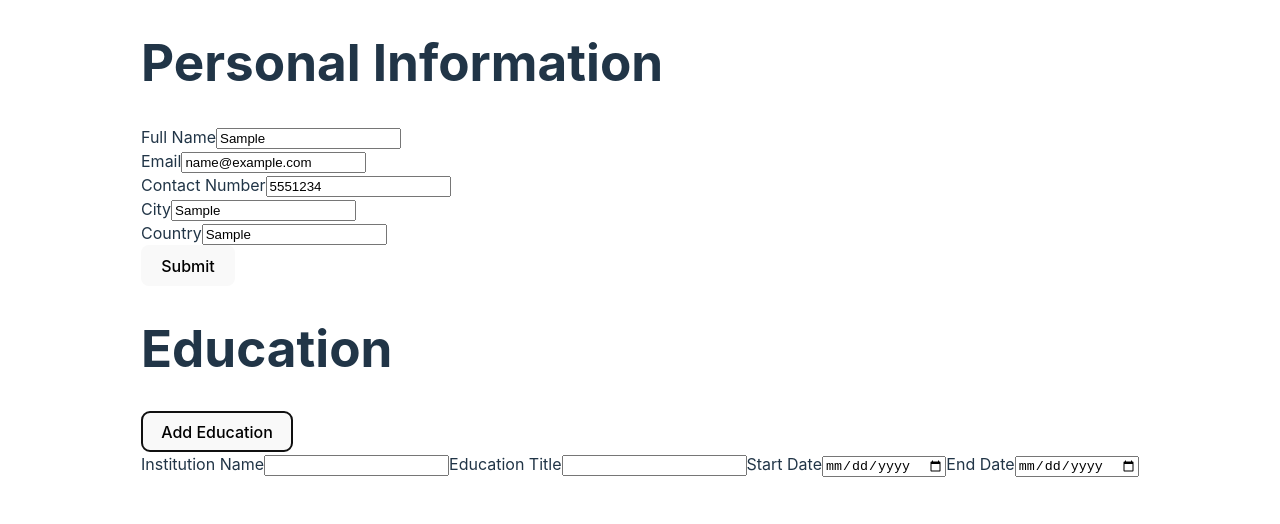
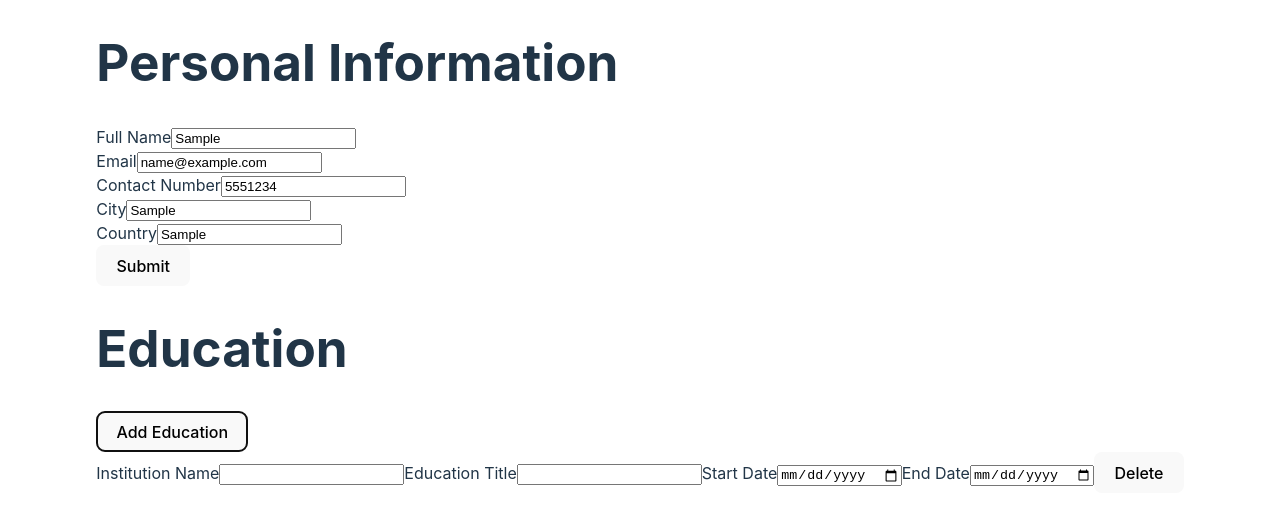
Before and after one commit to UzairKhan-27/cv-app, a React (Vite) app: page / in a window 1280 px wide. Both pictures are taken after typing "Sample", "name@example.com", "5551234", "Sample", "Sample" into the empty fields and a click on the button "Add Education". Shown: the top 524 px of the page. Built offline with nearby package versions, Linux system fonts and the light colour scheme.

Commit message:
Add option to delete education

```diff
--- a/src/components/Education.jsx
+++ b/src/components/Education.jsx
@@ -21,13 +21,20 @@ function Education({ className, submitStatus }) {
 		setEducationList((prevList) => [
 			...prevList,
 			{
-				id: prevList.length,
+				id: Date.now(),
 				name: "",
 				degree: "",
 				start: "",
 				end: "",
 			},
 		]);
+	}
+
+	function handleDelete(event, id) {
+		event.preventDefault();
+		setEducationList((prevList) =>
+			prevList.filter((list) => list.id !== id),
+		);
 	}
 
 	return (
@@ -78,6 +85,9 @@ function Education({ className, submitStatus }) {
 								onChange={(e) => handleChange(e, list.id)}
 							/>
 						</label>
+						<button onClick={(e) => handleDelete(e, list.id)}>
+							Delete
+						</button>
 					</div>
 				))}
 			</div>
@@ -87,6 +97,9 @@ function Education({ className, submitStatus }) {
 					{educationList.map((list) => (
 						<div key={list.id}>
 							<h3>{list.name}</h3>
+							<h3>{list.degree}</h3>
+							<h3>{list.start}</h3>
+							<h3>{list.end}</h3>
 						</div>
 					))}
 				</>
```
